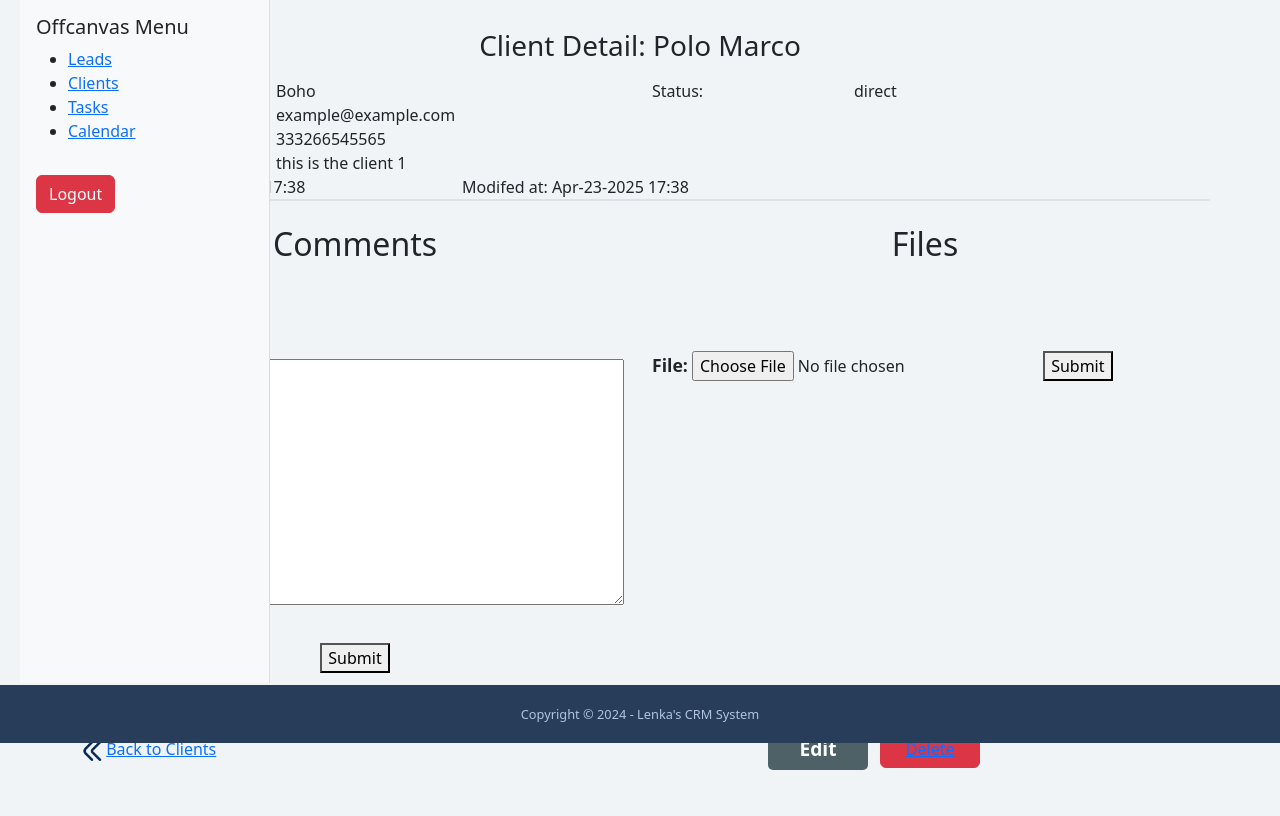
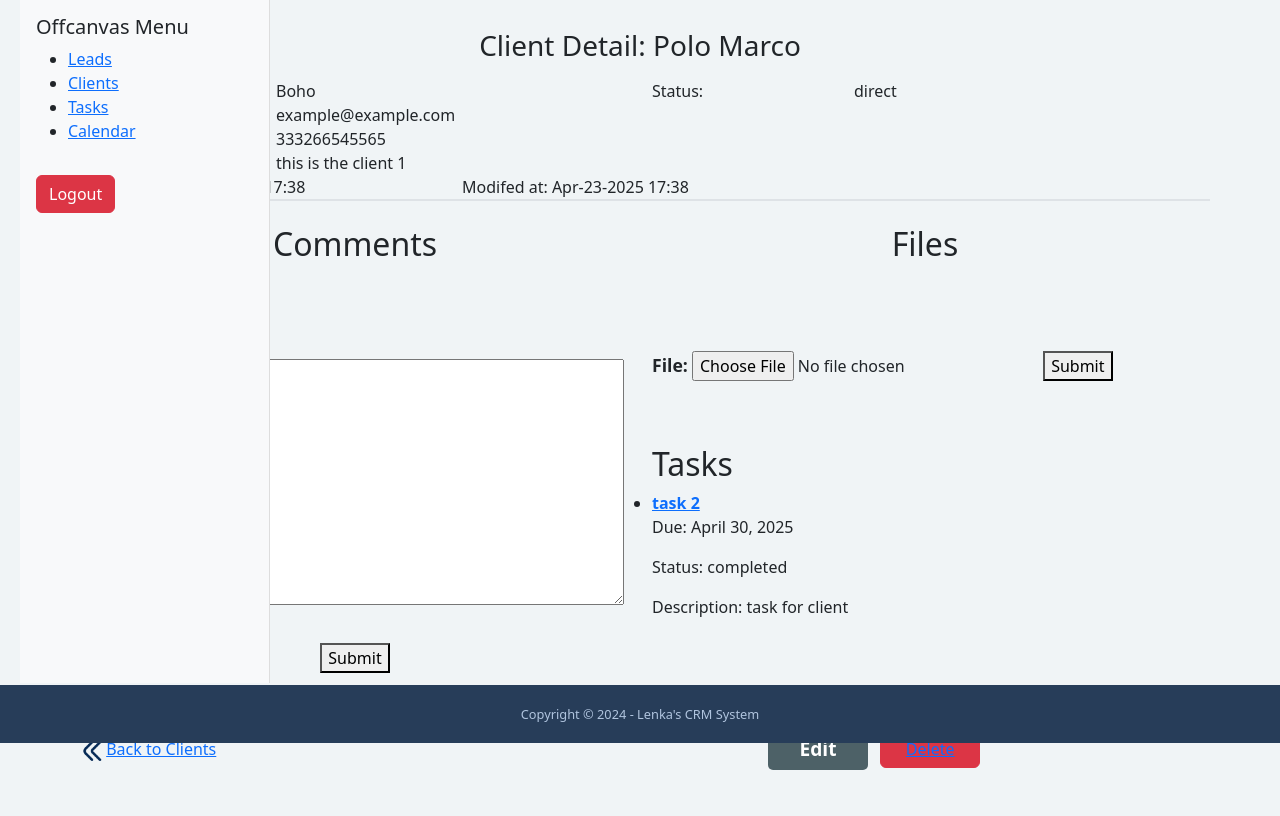
Before and after one commit to lenkamac/sys-crm, a Django app: page /dashboard/clients/3/ in a window 1280 px wide. Shown: the part 57-873 px from the top of the page. Run offline with Django 5.2, Linux system fonts and the light colour scheme; a user stored in the database is signed in; data comes from the database, SQL or seed files in the repository; both versions use the stored data as it was after the commit; some libraries are stand-ins or nearby versions.

Commit message:
add task in client detail page

```diff
--- a/client/templates/client/client_detail.html
+++ b/client/templates/client/client_detail.html
@@ -187,6 +187,26 @@
                         </div>
                     </form>
                 </div>
+
+                <div class="row my-3 py-2">
+
+                    <h2>Tasks</h2>
+                    <ul>
+                        {% for task in tasks %}
+                            <li>
+                                <a href="{% url 'task:task_detail' task.pk %}"><strong>{{ task.title }}</strong></a>
+                                <p>Due: {{ task.due_date }}</p>
+                                <p>Status: {{ task.status }}</p>
+                                <p>Description: {{ task.description }}</p>
+                            </li>
+                        {% empty %}
+                            <p>No tasks found for this lead.</p>
+                        {% endfor %}
+                    </ul>
+
+
+                </div>
+
             </div>
         </div>
 
--- a/client/views.py
+++ b/client/views.py
@@ -11,6 +11,7 @@ from django.views.generic import ListView, DetailView, CreateView, DeleteView, U
 
 from client.forms import AddCommentForm, AddFileForm
 from client.models import Client
+from task.models import Task
 
 
 # Create your views here.
@@ -29,6 +30,7 @@ class ClientDetailView(LoginRequiredMixin, DetailView):
     def get_context_data(self, **kwargs):
         context = super().get_context_data(**kwargs)
         context['form'] = AddCommentForm()
+        context['tasks'] = Task.objects.filter(client_id=self.kwargs.get('pk'))
         context['fileform'] = AddFileForm()
         return context
 
--- a/lead/views.py
+++ b/lead/views.py
@@ -142,6 +142,7 @@ def leads_export(request):
     return response
 
 
+# Bulk delete leads
 @login_required
 def leads_bulk_delete(request):
     if request.method == "POST":
```
Also changed, not shown: db.sqlite3.
